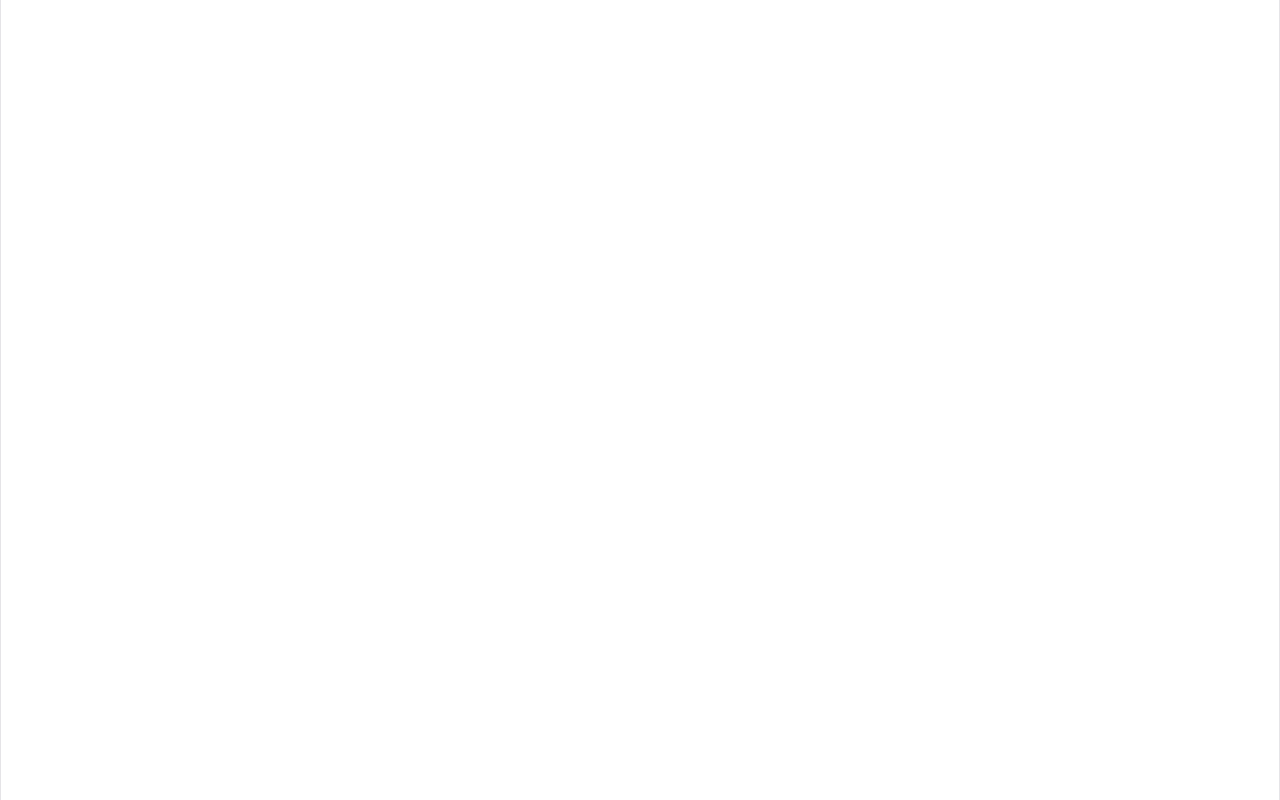
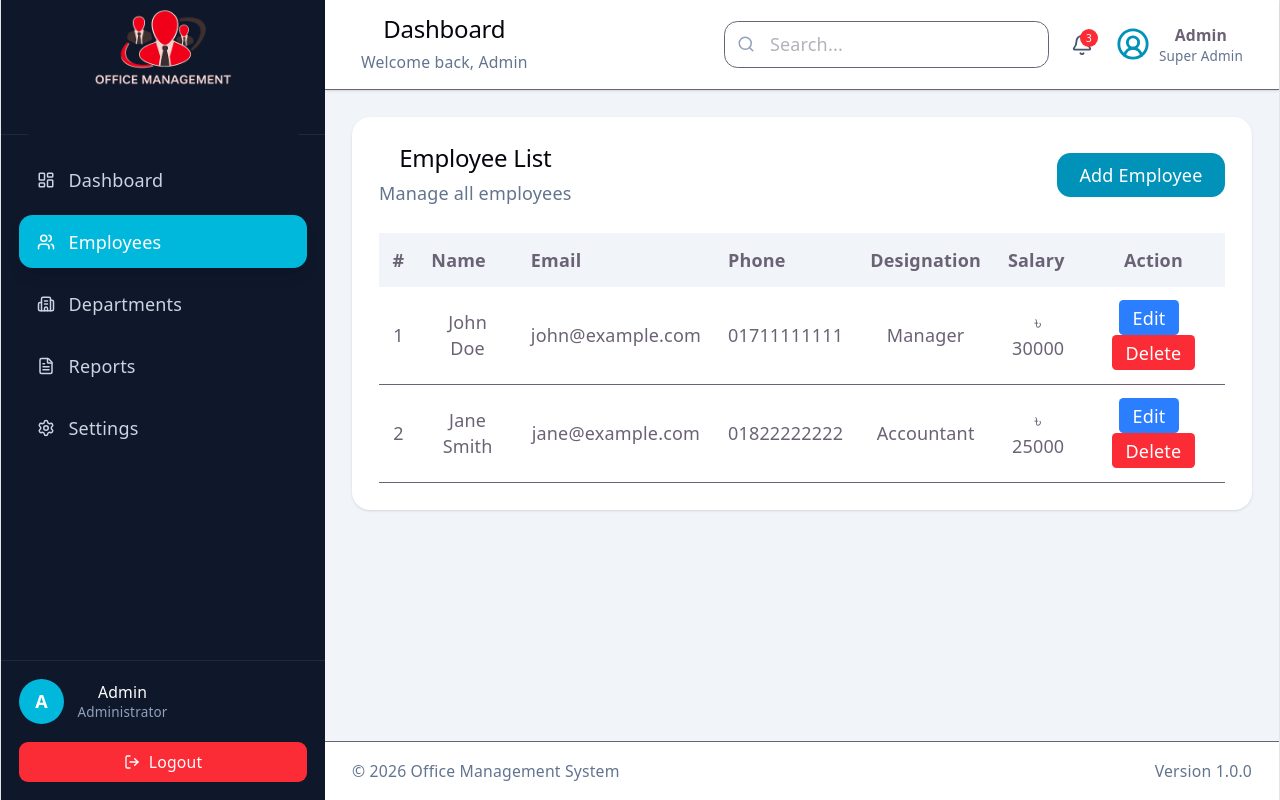
Before and after one commit to ANTAR-NANDI/Office_Management, a React app in the folder frontend/: page /employees in a window 1280 px wide. Before the commit this address had no page. Built offline with nearby package versions, Linux system fonts and the light colour scheme; the HTML template or start-up script is replaced by a standard one.

Commit message:
employee demo data shon

```diff
--- a/frontend/src/layouts/DashboardLayout.jsx
+++ b/frontend/src/layouts/DashboardLayout.jsx
@@ -1,19 +1,18 @@
+import { Outlet } from "react-router-dom";
 import Sidebar from "../components/Sidebar";
 import Topbar from "../components/Topbar";
 import Footer from "../components/Footer";
 
-function DashboardLayout({ children }) {
+function DashboardLayout() {
     return (
-        <div className="min-h-screen flex">
-            {/* Sidebar */}
+        <div className="min-h-screen flex bg-slate-100">
             <Sidebar />
 
-            {/* Main Content */}
-            <div className="flex flex-col flex-1">
+            <div className="flex-1 flex flex-col">
                 <Topbar />
 
-                <main className="flex-1 p-6 bg-gray-100">
-                    {children}
+                <main className="flex-1 p-6">
+                    <Outlet />
                 </main>
 
                 <Footer />
--- a/frontend/src/pages/dashboard/Dashboard.jsx
+++ b/frontend/src/pages/dashboard/Dashboard.jsx
@@ -2,11 +2,9 @@ import DashboardLayout from "../../layouts/DashboardLayout";
 
 function Dashboard() {
     return (
-        <DashboardLayout>
             <h1 className="text-3xl font-bold">
                 Welcome to Dashboard
             </h1>
-        </DashboardLayout>
     );
 }
 
--- /dev/null
+++ b/frontend/src/pages/employees/EmployeeCreate.jsx
@@ -0,0 +1,121 @@
+import { useState } from "react";
+
+function EmployeeCreate() {
+    const [formData, setFormData] = useState({
+        name: "",
+        email: "",
+        phone: "",
+        designation: "",
+        salary: "",
+    });
+
+    const handleChange = (e) => {
+        setFormData({
+            ...formData,
+            [e.target.name]: e.target.value,
+        });
+    };
+
+    const handleSubmit = async (e) => {
+        e.preventDefault();
+
+        console.log(formData);
+
+        // API call here later
+    };
+
+    return (
+        <div className="bg-white rounded-2xl shadow-sm p-6">
+            <div className="mb-6">
+                <h2 className="text-2xl font-bold text-slate-800">
+                    Add Employee
+                </h2>
+                <p className="text-slate-500">
+                    Create a new employee record
+                </p>
+            </div>
+
+            <form onSubmit={handleSubmit}>
+                <div className="grid grid-cols-1 md:grid-cols-2 gap-5">
+
+                    <div>
+                        <label className="block mb-2 text-sm font-medium">
+                            Employee Name
+                        </label>
+                        <input
+                            type="text"
+                            name="name"
+                            value={formData.name}
+                            onChange={handleChange}
+                            className="w-full border rounded-xl p-3"
+                        />
+                    </div>
+
+                    <div>
+                        <label className="block mb-2 text-sm font-medium">
+                            Email
+                        </label>
+                        <input
+                            type="email"
+                            name="email"
+                            value={formData.email}
+                            onChange={handleChange}
+                            className="w-full border rounded-xl p-3"
+                        />
+                    </div>
+
+                    <div>
+                        <label className="block mb-2 text-sm font-medium">
+                            Phone
+                        </label>
+                        <input
+                            type="text"
+                            name="phone"
+                            value={formData.phone}
+                            onChange={handleChange}
+                            className="w-full border rounded-xl p-3"
+                        />
+                    </div>
+
+                    <div>
+                        <label className="block mb-2 text-sm font-medium">
+                            Designation
+                        </label>
+                        <input
+                            type="text"
+                            name="designation"
+                            value={formData.designation}
+                            onChange={handleChange}
+                            className="w-full border rounded-xl p-3"
+                        />
+                    </div>
+
+                    <div>
+                        <label className="block mb-2 text-sm font-medium">
+                            Salary
+                        </label>
+                        <input
+                            type="number"
+                            name="salary"
+                            value={formData.salary}
+                            onChange={handleChange}
+                            className="w-full border rounded-xl p-3"
+                        />
+                    </div>
+
+                </div>
+
+                <div className="mt-6">
+                    <button
+                        type="submit"
+                        className="bg-cyan-600 hover:bg-cyan-700 text-white px-6 py-3 rounded-xl"
+                    >
+                        Save Employee
+                    </button>
+                </div>
+            </form>
+        </div>
+    );
+}
+
+export default EmployeeCreate;
--- /dev/null
+++ b/frontend/src/pages/employees/EmployeeList.jsx
@@ -0,0 +1,111 @@
+import { Link } from "react-router-dom";
+
+function EmployeeList() {
+
+    const employees = [
+        {
+            id: 1,
+            name: "John Doe",
+            email: "john@example.com",
+            phone: "01711111111",
+            designation: "Manager",
+            salary: 30000,
+        },
+        {
+            id: 2,
+            name: "Jane Smith",
+            email: "jane@example.com",
+            phone: "01822222222",
+            designation: "Accountant",
+            salary: 25000,
+        },
+    ];
+
+    return (
+        <div className="bg-white rounded-2xl shadow-sm p-6">
+
+            <div className="flex justify-between items-center mb-6">
+                <div>
+                    <h2 className="text-2xl font-bold text-slate-800">
+                        Employee List
+                    </h2>
+
+                    <p className="text-slate-500">
+                        Manage all employees
+                    </p>
+                </div>
+
+                <Link
+                    to="/employees/create"
+                    className="bg-cyan-600 hover:bg-cyan-700 text-white px-5 py-2 rounded-xl"
+                >
+                    Add Employee
+                </Link>
+            </div>
+
+            <div className="overflow-x-auto">
+                <table className="w-full border-collapse">
+
+                    <thead>
+                        <tr className="bg-slate-100">
+                            <th className="p-3 text-left">#</th>
+                            <th className="p-3 text-left">Name</th>
+                            <th className="p-3 text-left">Email</th>
+                            <th className="p-3 text-left">Phone</th>
+                            <th className="p-3 text-left">Designation</th>
+                            <th className="p-3 text-left">Salary</th>
+                            <th className="p-3 text-center">Action</th>
+                        </tr>
+                    </thead>
+
+                    <tbody>
+                        {employees.map((employee, index) => (
+                            <tr
+                                key={employee.id}
+                                className="border-b hover:bg-slate-50"
+                            >
+                                <td className="p-3">
+                                    {index + 1}
+                                </td>
+
+                                <td className="p-3">
+                                    {employee.name}
+                                </td>
+
+                                <td className="p-3">
+                                    {employee.email}
+                                </td>
+
+                                <td className="p-3">
+                                    {employee.phone}
+                                </td>
+
+                                <td className="p-3">
+                                    {employee.designation}
+                                </td>
+
+                                <td className="p-3">
+                                    ৳ {employee.salary}
+                                </td>
+
+                                <td className="p-3 text-center">
+                                    <button className="bg-blue-500 text-white px-3 py-1 rounded mr-2">
+                                        Edit
+                                    </button>
+
+                                    <button className="bg-red-500 text-white px-3 py-1 rounded">
+                                        Delete
+                                    </button>
+                                </td>
+                            </tr>
+                        ))}
+                    </tbody>
+
+                </table>
+            </div>
+
+        </div>
+    );
+}
+
+export default EmployeeList;
--- a/frontend/src/routes/AppRoutes.jsx
+++ b/frontend/src/routes/AppRoutes.jsx
@@ -2,26 +2,36 @@ import { BrowserRouter, Routes, Route } from "react-router-dom";
 
 import Login from "../pages/auth/Login";
 import Dashboard from "../pages/dashboard/Dashboard";
-import ProtectedRoute from "./ProtectedRoute";
+import EmployeeList from "../pages/employees/EmployeeList";
+import EmployeeCreate from "../pages/employees/EmployeeCreate";
+
+import DashboardLayout from "../layouts/DashboardLayout";
 
 function AppRoutes() {
     return (
         <BrowserRouter>
             <Routes>
 
-                <Route
-                    path="/"
-                    element={<Login />}
-                />
+                <Route path="/" element={<Login />} />
 
-                <Route
-                    path="/dashboard"
-                    element={
-                        <ProtectedRoute>
-                            <Dashboard />
-                        </ProtectedRoute>
-                    }
-                />
+                <Route element={<DashboardLayout />}>
+
+                    <Route
+                        path="/dashboard"
+                        element={<Dashboard />}
+                    />
+
+                    <Route
+                        path="/employees"
+                        element={<EmployeeList />}
+                    />
+
+                    <Route
+                        path="/employees/create"
+                        element={<EmployeeCreate />}
+                    />
+
+                </Route>
 
             </Routes>
         </BrowserRouter>
```
Also changed, not shown: frontend/src/employees/EmployeeCreate.jsx (deleted), frontend/src/employees/EmployeeList.jsx (deleted).
